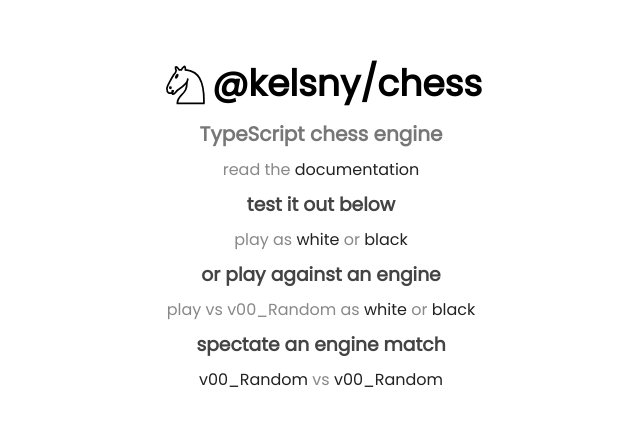
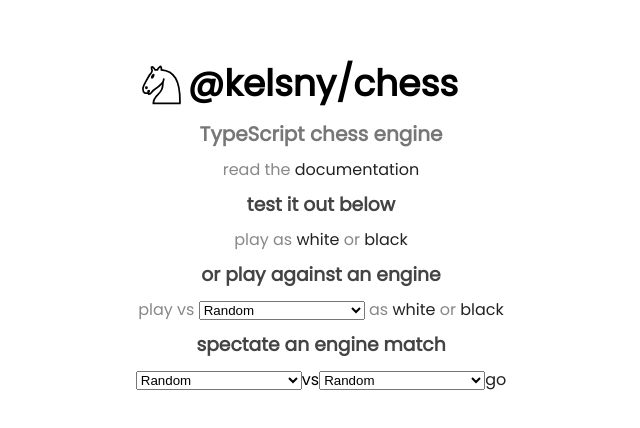
Before and after one commit to mchccn/chess, a React (Vite) app in the folder app/: page / in a window 1280 px wide. Shown: the part 176-604 px from the top of the page, without its empty margins (319-959 px from the left). Built offline with nearby package versions, Linux system fonts and the light colour scheme.

Commit message:
patch up app ux

```diff
--- a/app/src/AdversariesMap.ts
+++ b/app/src/AdversariesMap.ts
@@ -1,5 +1,6 @@
 import { v00_Random } from "../../src/adversaries/v00_Random";
+import { v01_NaiveMaterialEvaluation } from "../../src/adversaries/v01_NaiveMaterialEvaluation.ts";
 
-const AdversariesMap = { v00_Random };
+const AdversariesMap = { v00_Random, v01_NaiveMaterialEvaluation };
 
 export default AdversariesMap;
--- a/app/src/components/MainMenu.tsx
+++ b/app/src/components/MainMenu.tsx
@@ -1,3 +1,4 @@
+import { useState } from "react";
 import { Link } from "react-router-dom";
 import { Piece } from "../../../src/index";
 import AdversariesMap from "../AdversariesMap";
@@ -7,13 +8,20 @@ import "./MainMenu.css";
 export interface MainMenuProps extends TransitioningElementProps {}
 
 export default function MainMenu({ transitioningElementRef }: MainMenuProps) {
+    const [white, setWhite] = useState(Object.keys(AdversariesMap)[0]);
+    const [black, setBlack] = useState(Object.keys(AdversariesMap)[0]);
+
+    const [against, setAgainst] = useState(Object.keys(AdversariesMap)[0]);
+
     return (
         <div className="main-menu" ref={transitioningElementRef}>
             <h1>
                 <img src="favicon.svg" /> @kelsny/chess
             </h1>
             <h2>TypeScript chess engine</h2>
-            <p>read the <Link to="docs">documentation</Link></p>
+            <p>
+                read the <Link to="docs">documentation</Link>
+            </p>
             <h3>test it out below</h3>
             <p>
                 play as{" "}
@@ -26,33 +34,43 @@ export default function MainMenu({ transitioningElementRef }: MainMenuProps) {
                 </Link>
             </p>
             <h3>or play against an engine</h3>
-            {Object.keys(AdversariesMap).map((name) => [
-                <p key={name + "white"}>
-                    play vs{" "}
-                    <a
-                        className="src-link"
-                        href={`https://github.com/kelsny/chess/blob/master/src/adversaries/${name}.ts`}
-                        target="_blank"
-                        rel="nofollow noreferrer"
-                    >
-                        {name}
-                    </a>{" "}
-                    as{" "}
-                    <Link to={`vs/${name}`} state={{ playingAs: Piece.White }}>
-                        white
-                    </Link>
-                    {" or "}
-                    <Link to={`vs/${name}`} state={{ playingAs: Piece.Black }}>
-                        black
-                    </Link>
-                </p>,
-            ])}
-            <h3>spectate an engine match</h3>
             <p>
-                <Link to="spectate/v00_Random/vs/v00_Random">
-                    v00_Random <span className="not-black">vs</span> v00_Random
+                play vs{" "}
+                <select value={against} onChange={(e) => setAgainst(e.target.value)}>
+                    {Object.keys(AdversariesMap).map((name) => (
+                        <option key={name} value={name}>
+                            {name.split("_")[1]}
+                        </option>
+                    ))}
+                </select>{" "}
+                as{" "}
+                <Link to={`vs/${against}`} state={{ playingAs: Piece.White }}>
+                    white
+                </Link>
+                {" or "}
+                <Link to={`vs/${against}`} state={{ playingAs: Piece.Black }}>
+                    black
                 </Link>
             </p>
+            <h3>spectate an engine match</h3>
+            <div>
+                <select value={white} onChange={(e) => setWhite(e.target.value)}>
+                    {Object.keys(AdversariesMap).map((white) => (
+                        <option key={white} value={white}>
+                            {white.split("_")[1]}
+                        </option>
+                    ))}
+                </select>
+                vs
+                <select value={black} onChange={(e) => setBlack(e.target.value)}>
+                    {Object.keys(AdversariesMap).map((black) => (
+                        <option key={black} value={black}>
+                            {black.split("_")[1]}
+                        </option>
+                    ))}
+                </select>
+                <Link to={`spectate/${white}/vs/${black}`}>go</Link>
+            </div>
         </div>
     );
 }
--- a/app/src/components/SpectateMatch.tsx
+++ b/app/src/components/SpectateMatch.tsx
@@ -16,14 +16,14 @@ export default function SpectateMatch(props: SpectateMatchProps) {
         params.playerOne && params.playerOne in AdversariesMap
             ? new AdversariesMap[
                   params.playerOne as keyof typeof AdversariesMap
-              ]()
+              ](board)
             : null,
     );
     const playerTwo = useRef(
         params.playerTwo && params.playerTwo in AdversariesMap
             ? new AdversariesMap[
                   params.playerTwo as keyof typeof AdversariesMap
-              ]()
+              ](board)
             : null,
     );
 
@@ -39,7 +39,7 @@ export default function SpectateMatch(props: SpectateMatchProps) {
         if (invalidParams) navigate("/", { replace: true });
     }, []);
 
-    function playMove(move: Move) {
+    async function playMove(move: Move) {
         if (board.gameState() !== GameState.Playing) return;
 
         let audio: HTMLAudioElement;
@@ -78,19 +78,19 @@ export default function SpectateMatch(props: SpectateMatchProps) {
         if (gameState !== GameState.Playing)
             audio = new Audio("sounds/game-end.mp3");
 
-        audio.play();
+        await audio.play();
     }
 
     useEffect(() => {
         if (board.gameState() !== GameState.Playing) return;
 
-        const timeout = setTimeout(() => {
+        const timeout = setTimeout(async () => {
             board.colorToMove === Piece.White
-                ? playMove(playerOne.current!.bestMove(board))
-                : playMove(playerTwo.current!.bestMove(board));
+                ? await playMove(playerOne.current!.bestMove())
+                : await playMove(playerTwo.current!.bestMove());
 
             setSelected((s) => s - 1);
-        }, 10);
+        }, 100);
 
         return () => clearTimeout(timeout);
     });
--- a/app/src/components/VsAdversary.tsx
+++ b/app/src/components/VsAdversary.tsx
@@ -17,7 +17,7 @@ export default function VsAdversary(props: VsAdversaryProps) {
         params.adversary && params.adversary in AdversariesMap
             ? new AdversariesMap[
                   params.adversary as keyof typeof AdversariesMap
-              ]()
+              ](board)
             : null,
     );
 
@@ -36,14 +36,14 @@ export default function VsAdversary(props: VsAdversaryProps) {
 
         if (playingAs === Piece.Black) {
             if (board.gameState() === GameState.Playing && board.colorToMove === Piece.White) {
-                playMove(adversary.current!.bestMove(board));
+                setTimeout(() => playMove(adversary.current!.bestMove()));
             }
         }
     }, []);
 
     if (invalidParams) return null;
 
-    function playMove(move: Move) {
+    async function playMove(move: Move) {
         if (board.gameState() !== GameState.Playing) return;
 
         setSelected(-1);
@@ -107,9 +107,10 @@ export default function VsAdversary(props: VsAdversaryProps) {
         if (gameState !== GameState.Playing)
             audio = new Audio("sounds/game-end.mp3");
 
-        audio.play();
 
         setLegalMoves(new MoveGenerator(board).generateMoves());
+
+        await audio.play();
     }
 
     return (
@@ -119,7 +120,7 @@ export default function VsAdversary(props: VsAdversaryProps) {
                 playingAs,
                 legalMoves,
                 selected,
-                squareOnClick(index) {
+                async squareOnClick(index) {
                     if (gameState !== GameState.Playing) return;
 
                     if (selected === index) return setSelected(-1);
@@ -131,10 +132,10 @@ export default function VsAdversary(props: VsAdversaryProps) {
                     );
 
                     if (move) {
-                        playMove(move);
+                        await playMove(move);
 
                         if (board.gameState() === GameState.Playing)
-                            playMove(adversary.current!.bestMove(board));
+                            playMove(adversary.current!.bestMove());
                     } else if (
                         !Piece.isColor(board.squares[index], board.colorToMove)
                     ) {
--- a/app/src/components/VsYourself.tsx
+++ b/app/src/components/VsYourself.tsx
@@ -26,7 +26,7 @@ export default function VsYourself(props: VsYourselfProps) {
                 playingAs,
                 legalMoves,
                 selected,
-                squareOnClick(index) {
+                async squareOnClick(index) {
                     if (gameState !== GameState.Playing) return;
 
                     if (selected === index) return setSelected(-1);
@@ -112,9 +112,9 @@ export default function VsYourself(props: VsYourselfProps) {
                         if (gameState !== GameState.Playing)
                             audio = new Audio("sounds/game-end.mp3");
 
-                        audio.play();
+                        setLegalMoves(new MoveGenerator(board).generateMoves());
 
-                        setLegalMoves(new MoveGenerator(board).generateMoves());
+                        await audio.play();
                     } else if (
                         !Piece.isColor(board.squares[index], board.colorToMove)
                     ) {
```
